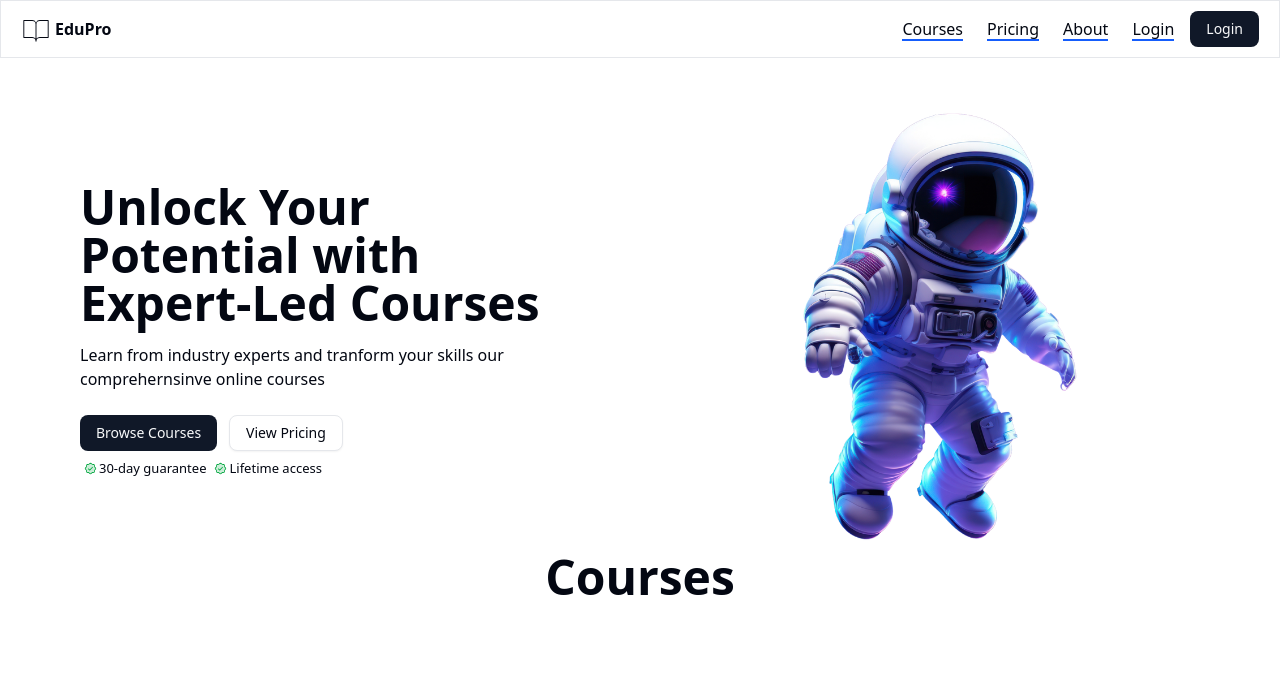
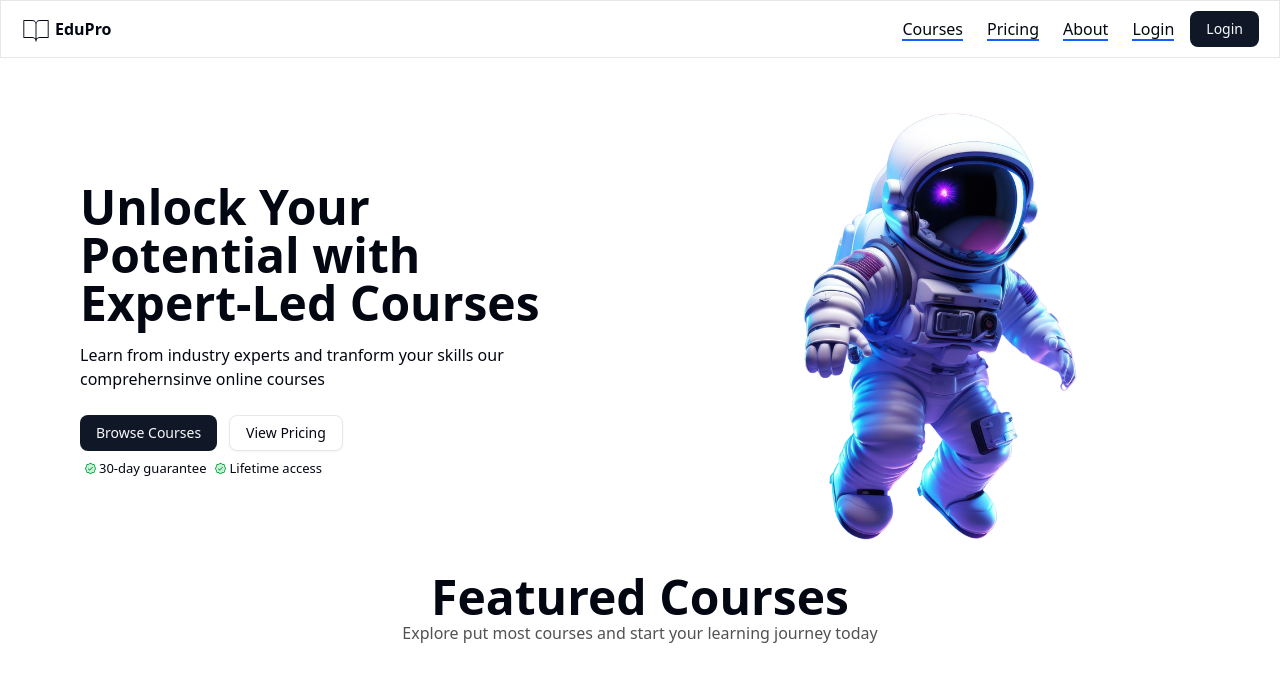
Before and after one commit to Ashishkapoor1469/SkillBoost, a Next.js app: page / in a window 1280 px wide. Shown: the top 682 px of the page. Built offline with nearby package versions, Linux system fonts and the light colour scheme.

Commit message:
featured courses

```diff
--- a/src/components/courses/index.tsx
+++ b/src/components/courses/index.tsx
@@ -3,14 +3,23 @@ import React from "react";
 import { motion } from "motion/react";
 const Courses = () => {
   return (
-    <main className="min-w-screen min-h-screen justify-center flex">
+    <main className="min-w-screen min-h-screen mt-5 items-center flex flex-col">
       <motion.h1
         initial={{ y: 100, opacity: 0 }}
         animate={{ y: 0, opacity: 100 }}
         transition={{ duration: 0.8 }}
         className="text-5xl font-bold"
       >
-        Courses
+        Featured Courses
+
+      </motion.h1>
+      <motion.h1
+        initial={{ y: 100, opacity: 0 }}
+        animate={{ y: 0, opacity: 100 }}
+        transition={{ duration: 1 }}
+        className="text-neutral-600"
+      >
+        Explore put most courses and start your learning journey today
 
       </motion.h1>
     </main>
```
